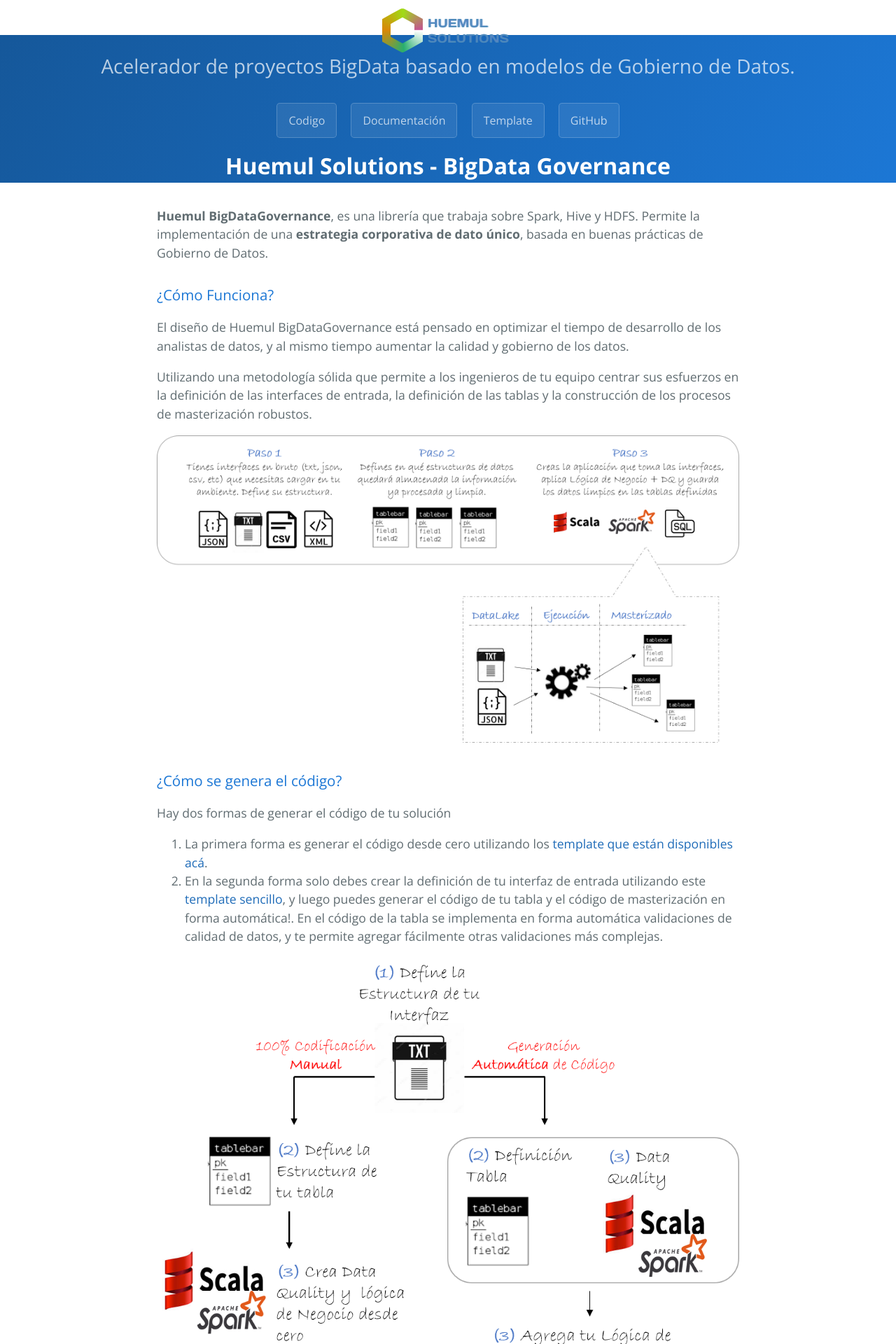
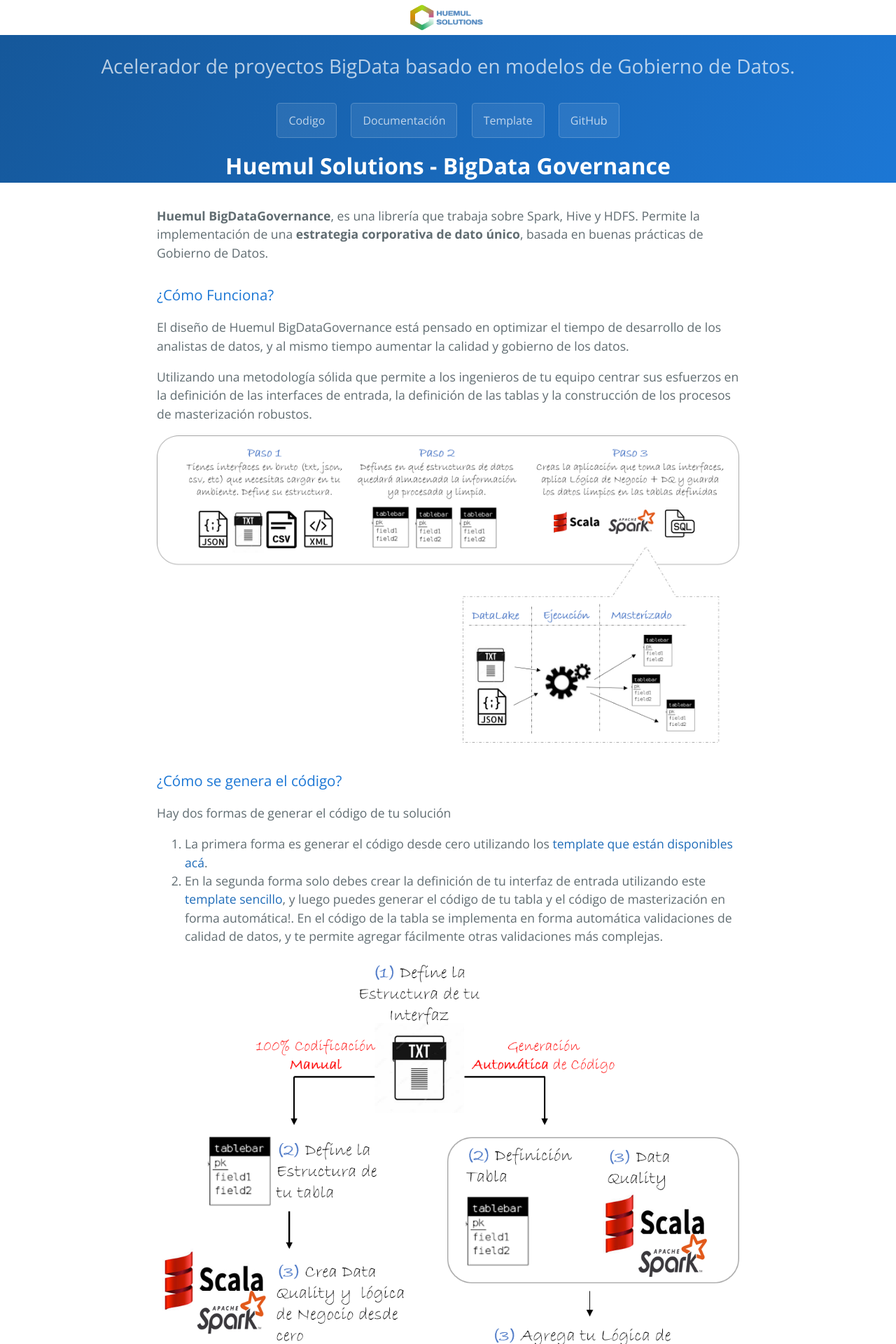
Before and after one commit to HuemulSolutions/HuemulSolutions.github.io, a Jekyll site: the page built from index.md, in a window 1280 px wide. Shown: the top 1920 px of the page at 70% size. Built offline with Jekyll 4.4.1, drawn with Linux system fonts in a browser that asks for light colours.

Commit message:
Update default.html

```diff
--- a/_layouts/default.html
+++ b/_layouts/default.html
@@ -26,7 +26,7 @@
 
       <div style="width: 100%;height: 50px;margin: 0 auto;padding: 0 15px;background-color:white">
         <div style="">
-          <img src="/Huemul_Logo_v3.png">
+          <img src="/Huemul_Logo_v3.png" style="height: 50px;">
         </div>
       </div>
 
```
